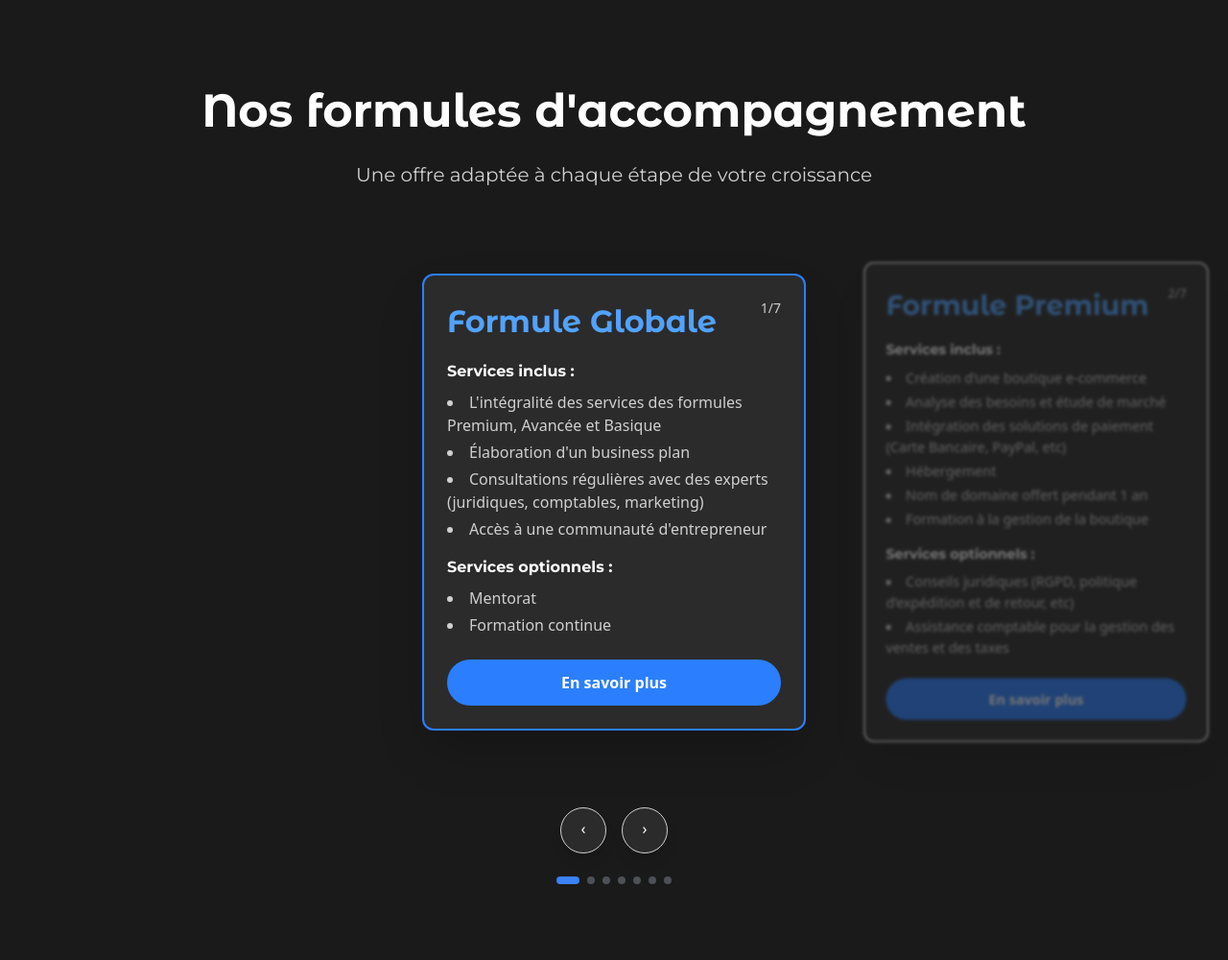
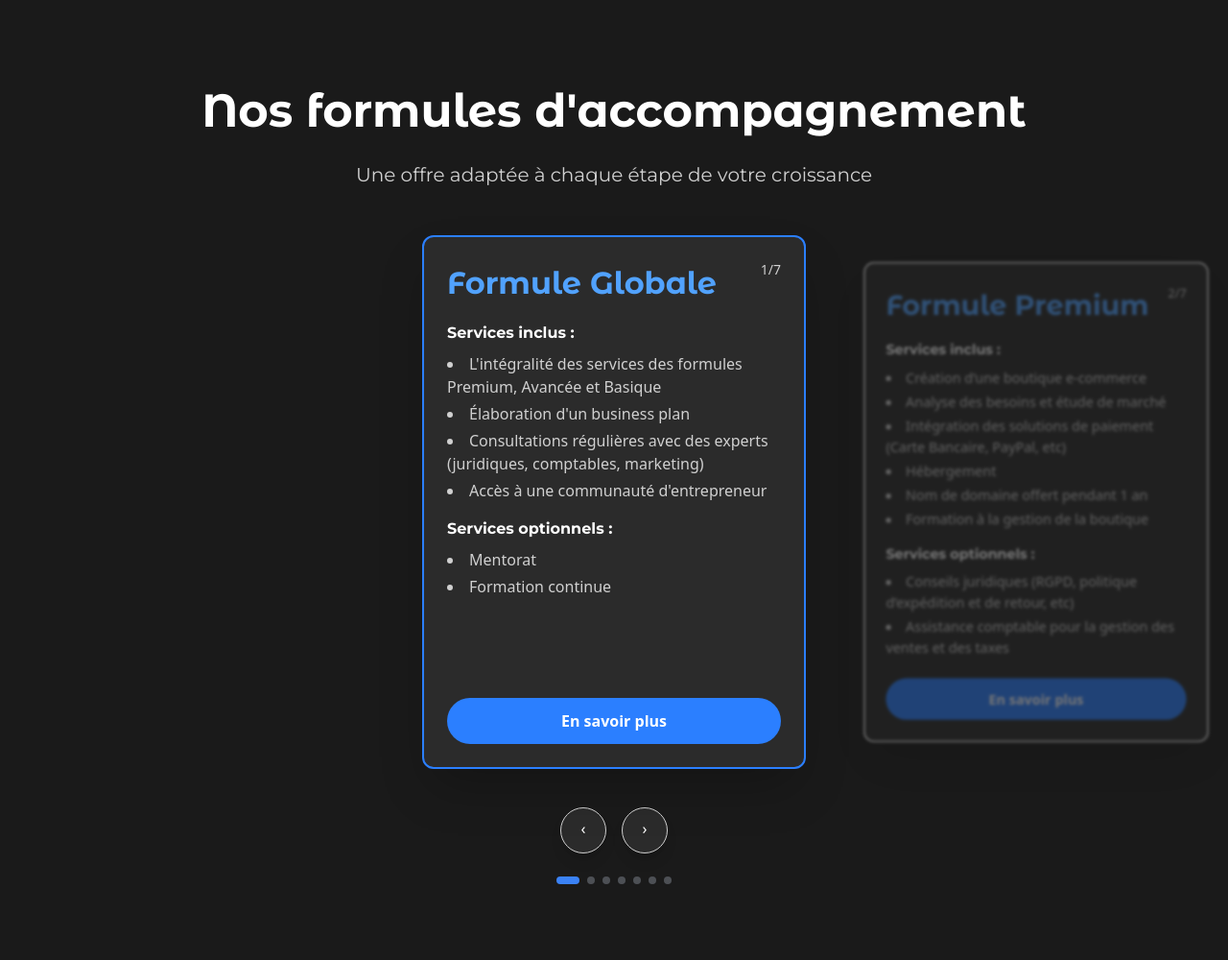
Before and after one commit to AKEFIS/ancreo, a PHP site: page / in a window 1280 px wide. Shown: the part 1647-2647 px from the top of the page at 96% size. Run offline with PHP 8.4, Linux system fonts and the light colour scheme; style sheets or scripts are compiled from the project's sources; some libraries are stand-ins or nearby versions.

Commit message:
fix: cartes carrousel à la même taille

```diff
--- a/index.php
+++ b/index.php
@@ -6,15 +6,11 @@
   <meta name="viewport" content="width=device-width, initial-scale=1.0" />
   <title>Ancreo</title>
 
-  <!-- Google Fonts -->
   <link rel="preconnect" href="https://fonts.googleapis.com" />
   <link rel="preconnect" href="https://fonts.gstatic.com" crossorigin />
   <link rel="stylesheet" href="./src/css/output.css" />
-  <link
-    href="https://fonts.googleapis.com/css2?family=Montserrat+Alternates:wght@100..900&family=Montserrat:wght@100..900&display=swap"
-    rel="stylesheet" />
+  <link href="https://fonts.googleapis.com/css2?family=Montserrat+Alternates:wght@100..900&family=Montserrat:wght@100..900&display=swap" rel="stylesheet" />
 
-  <!-- THREE.JS -->
   <script type="importmap">
     {
       "imports": {
@@ -24,70 +20,20 @@
     }
   </script>
 
-  <!-- GSAP -->
   <script src="https://cdnjs.cloudflare.com/ajax/libs/gsap/3.12.2/gsap.min.js"></script>
   <script src="https://cdnjs.cloudflare.com/ajax/libs/gsap/3.12.2/ScrollTrigger.min.js"></script>
 
-  <!-- SCRIPTS -->
   <script type="module" src="./src/js/index/hero.js" defer></script>
   <script type="module" src="./src/js/index/index.js" defer></script>
   <script type="module" src="./src/js/index/carousel.js" defer></script>
 
-  <!-- SEO -->
-  <meta name="description"
-    content="Ancreo, agence web spécialisée dans l’accompagnement des auto-entrepreneurs : démarches, business plan, conseils, création de sites web et web apps.">
-
-  <!-- Ajuster les infos   -->
-  <!-- <script type="application/ld+json">
-    [
-      {
-        "@context": "https://schema.org",
-        "@type": "Organization",
-        "name": "Ancreo",
-        "url": "https://agence-ancreo.lpmiaw.univ-lr.fr"
-      },
-      {
-        "@context": "https://schema.org",
-        "@type": "Service",
-        "name": "Accompagnement auto-entrepreneur",
-        "provider": {
-          "@type": "Organization",
-          "name": "Ancreo"
-        },
-        "description": "Accompagnement complet des auto-entrepreneurs : démarches, business plan et conseils juridiques et comptables."
-      },
-      {
-        "@context": "https://schema.org",
-        "@type": "Service",
-        "name": "Création de sites web",
-        "provider": {
-          "@type": "Organization",
-          "name": "Ancreo"
-        },
-        "description": "Création de sites vitrines et web apps sur mesure pour entreprises et auto-entrepreneurs."
-      },
-      {
-        "@context": "https://schema.org",
-        "@type": "Service",
-        "name": "Refonte de sites web",
-        "provider": {
-          "@type": "Organization",
-          "name": "Ancreo"
-        },
-        "description": "Refonte complète de sites web pour moderniser votre présence en ligne et améliorer l’expérience utilisateur."
-      }
-    ]
-    </script> -->
+  <meta name="description" content="Ancreo, agence web spécialisée dans l’accompagnement des auto-entrepreneurs : démarches, business plan, conseils, création de sites web et web apps.">
 </head>
 
 <body class="bg-dark-black flex flex-col min-h-screen text-white overflow-x-hidden">
 
-  <!-- HERO -->
   <section class="w-full min-h-screen p-4 sm:pl-20 flex flex-col justify-center relative">
-    <!-- ASCII ANCRE (à droite via ton script) -->
     <div id="container" class="hidden md:block absolute inset-0 overflow-hidden pointer-events-none"></div>
-
-    <!-- Contenu texte à gauche -->
     <div class="w-full sm:w-1/2 relative z-10">
       <h1 class="title64 mb-4">Ancreo</h1>
       <h2 class="title32 font-bold mb-4">Votre nouvelle agence web à La Rochelle</h2>
@@ -99,11 +45,8 @@
     </div>
   </section>
 
-  <!-- QUI SOMMES-NOUS -->
   <section id="qui-sommes-nous" class="px-6 sm:px-20 py-20 bg-black">
-
     <h2 class="title48 mb-6">Qui sommes-nous ?</h2>
-
     <p class="text20 leading-relaxed max-w-2xl mb-12">
       Notre agence propose un accompagnement personnalisé et adapté pour les
       <strong class="text-accentuationSombre">entreprises, start-up, futurs entrepreneurs</strong>
@@ -111,8 +54,6 @@
     </p>
 
     <div id="accordion" class="space-y-4">
-
-      <!-- CARD 1 -->
       <div class="accordion-item bg-lightBlack border border-gray rounded-xl p-6 cursor-pointer">
         <h3 class="title24 flex justify-between items-center">
           Marques & Identité
@@ -126,7 +67,6 @@
         </div>
       </div>
 
-      <!-- CARD 2 -->
       <div class="accordion-item bg-lightBlack border border-gray rounded-xl p-6 cursor-pointer">
         <h3 class="title24 flex justify-between items-center">
           Développement Web
@@ -140,7 +80,6 @@
         </div>
       </div>
 
-      <!-- CARD 3 -->
       <div class="accordion-item bg-lightBlack border border-gray rounded-xl p-6 cursor-pointer">
         <h3 class="title24 flex justify-between items-center">
           E-Commerce
@@ -154,7 +93,6 @@
         </div>
       </div>
 
-      <!-- CARD 4 -->
       <div class="accordion-item bg-lightBlack border border-gray rounded-xl p-6 cursor-pointer">
         <h3 class="title24 flex justify-between items-center">
           Accompagnement
@@ -167,12 +105,9 @@
           </p>
         </div>
       </div>
-
     </div>
-
   </section>
 
-  <!-- NOS FORMULES -->
   <section id="nos-formules" class="px-0 sm:px-0 py-20 bg-black overflow-hidden relative">
     <div class="px-6 sm:px-20 text-center mb-12">
       <h2 class="title48 mb-4">Nos formules d'accompagnement</h2>
@@ -183,9 +118,9 @@
 
       <div id="carousel-container" class="w-full relative cursor-grab active:cursor-grabbing perspective-1000">
 
-        <div id="carousel-track" class="flex items-center gap-6 sm:gap-10 px-[50vw]">
+        <div id="carousel-track" class="flex items-stretch gap-6 sm:gap-10 px-[50vw]">
 
-          <div class="carousel-card w-[85vw] sm:w-[400px] flex-shrink-0 bg-lightBlack border-2 border-blue-500 rounded-xl p-6 shadow-2xl cursor-pointer">
+          <div class="carousel-card w-[85vw] sm:w-[400px] flex-shrink-0 bg-lightBlack border-2 border-blue-500 rounded-xl p-6 shadow-2xl cursor-pointer flex flex-col">
             <div class="flex justify-between items-start mb-4">
               <h3 class="title32 text-blue-400">Formule Globale</h3>
               <span class="text-sm text-gray">1/7</span>
@@ -209,7 +144,7 @@
             </button>
           </div>
 
-          <div class="carousel-card w-[85vw] sm:w-[400px] flex-shrink-0 bg-lightBlack border-2 border-blue-500 rounded-xl p-6 shadow-2xl cursor-pointer">
+          <div class="carousel-card w-[85vw] sm:w-[400px] flex-shrink-0 bg-lightBlack border-2 border-blue-500 rounded-xl p-6 shadow-2xl cursor-pointer flex flex-col">
             <div class="flex justify-between items-start mb-4">
               <h3 class="title32 text-blue-400">Formule Premium</h3>
               <span class="text-sm text-gray">2/7</span>
@@ -235,7 +170,7 @@
             </button>
           </div>
 
-          <div class="carousel-card w-[85vw] sm:w-[400px] flex-shrink-0 bg-lightBlack border-2 border-blue-500 rounded-xl p-6 shadow-2xl cursor-pointer">
+          <div class="carousel-card w-[85vw] sm:w-[400px] flex-shrink-0 bg-lightBlack border-2 border-blue-500 rounded-xl p-6 shadow-2xl cursor-pointer flex flex-col">
             <div class="flex justify-between items-start mb-4">
               <h3 class="title32 text-blue-400">Formule Avancée</h3>
               <span class="text-sm text-gray">3/7</span>
@@ -259,7 +194,7 @@
             </button>
           </div>
 
-          <div class="carousel-card w-[85vw] sm:w-[400px] flex-shrink-0 bg-lightBlack border-2 border-blue-500 rounded-xl p-6 shadow-2xl cursor-pointer">
+          <div class="carousel-card w-[85vw] sm:w-[400px] flex-shrink-0 bg-lightBlack border-2 border-blue-500 rounded-xl p-6 shadow-2xl cursor-pointer flex flex-col">
             <div class="flex justify-between items-start mb-4">
               <h3 class="title32 text-blue-400">Formule Basique</h3>
               <span class="text-sm text-gray">4/7</span>
@@ -284,7 +219,7 @@
             </button>
           </div>
 
-          <div class="carousel-card w-[85vw] sm:w-[400px] flex-shrink-0 bg-lightBlack border-2 border-blue-500 rounded-xl p-6 shadow-2xl cursor-pointer">
+          <div class="carousel-card w-[85vw] sm:w-[400px] flex-shrink-0 bg-lightBlack border-2 border-blue-500 rounded-xl p-6 shadow-2xl cursor-pointer flex flex-col">
             <div class="flex justify-between items-start mb-4">
               <h3 class="title32 text-blue-400">Formule Sur mesure</h3>
               <span class="text-sm text-gray">5/7</span>
@@ -300,7 +235,7 @@
             </button>
           </div>
 
-          <div class="carousel-card w-[85vw] sm:w-[400px] flex-shrink-0 bg-lightBlack border-2 border-blue-500 rounded-xl p-6 shadow-2xl cursor-pointer">
+          <div class="carousel-card w-[85vw] sm:w-[400px] flex-shrink-0 bg-lightBlack border-2 border-blue-500 rounded-xl p-6 shadow-2xl cursor-pointer flex flex-col justify-between">
             <div class="flex justify-between items-start mb-4">
               <h3 class="title32 text-blue-400">Formule Refonte</h3>
               <span class="text-sm text-gray">6/7</span>
@@ -316,7 +251,7 @@
             </button>
           </div>
 
-          <div class="carousel-card w-[85vw] sm:w-[400px] flex-shrink-0 bg-lightBlack border-2 border-blue-500 rounded-xl p-6 shadow-2xl cursor-pointer">
+          <div class="carousel-card w-[85vw] sm:w-[400px] flex-shrink-0 bg-lightBlack border-2 border-blue-500 rounded-xl p-6 shadow-2xl cursor-pointer flex flex-col">
             <div class="flex justify-between items-start mb-4">
               <h3 class="title32 text-blue-400">Formule Maintenance</h3>
               <span class="text-sm text-gray">7/7</span>
@@ -336,14 +271,11 @@
       </div>
 
       <div class="flex flex-col items-center mt-10 gap-6 w-full px-6">
-
         <div class="flex gap-4">
-          <button id="carousel-prev" aria-label="Précédent"
-            class="bg-lightBlack border border-gray text-white rounded-full w-12 h-12 flex items-center justify-center shadow-lg hover:bg-blue-500 hover:border-blue-500 transition-all active:scale-95">
+          <button id="carousel-prev" aria-label="Précédent" class="bg-lightBlack border border-gray text-white rounded-full w-12 h-12 flex items-center justify-center shadow-lg hover:bg-blue-500 hover:border-blue-500 transition-all active:scale-95">
             <span class="mb-1">‹</span>
           </button>
-          <button id="carousel-next" aria-label="Suivant"
-            class="bg-lightBlack border border-gray text-white rounded-full w-12 h-12 flex items-center justify-center shadow-lg hover:bg-blue-500 hover:border-blue-500 transition-all active:scale-95">
+          <button id="carousel-next" aria-label="Suivant" class="bg-lightBlack border border-gray text-white rounded-full w-12 h-12 flex items-center justify-center shadow-lg hover:bg-blue-500 hover:border-blue-500 transition-all active:scale-95">
             <span class="mb-1">›</span>
           </button>
         </div>
@@ -362,7 +294,6 @@
     </div>
   </section>
 
-  <!-- FOOTER (toujours en bas) -->
   <footer class="mt-auto text-center pb-8 bg-black">
     <h2>Site en cours de construction - Ancreo</h2>
     <h4 class="text-blue-600"><a href="mailto:ancreo17@gmail.com">ancreo17@gmail.com</a></h4>
@@ -370,5 +301,4 @@
 
 </body>
 
-
 </html>
```
